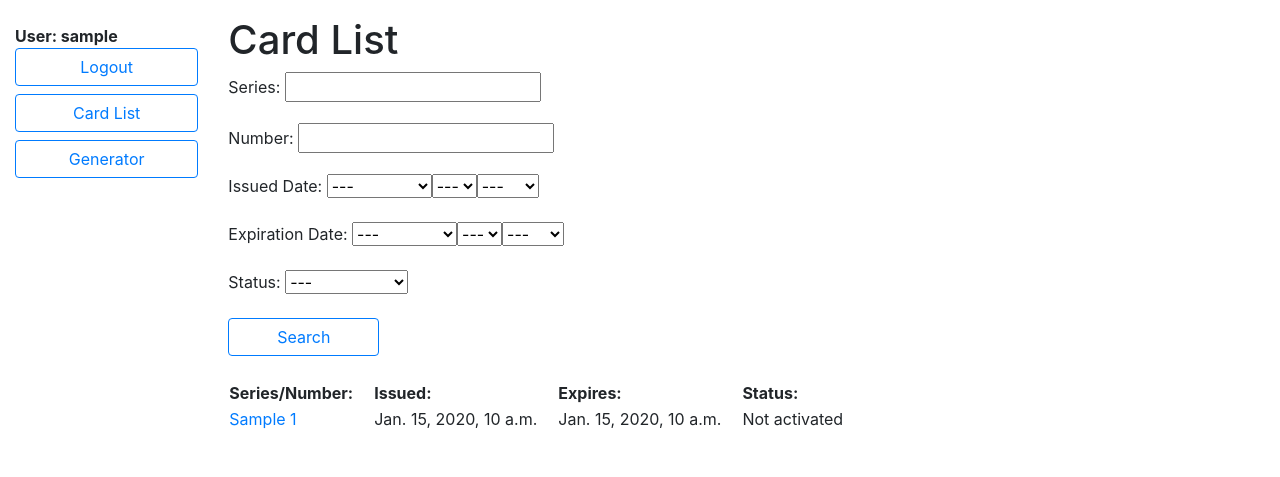
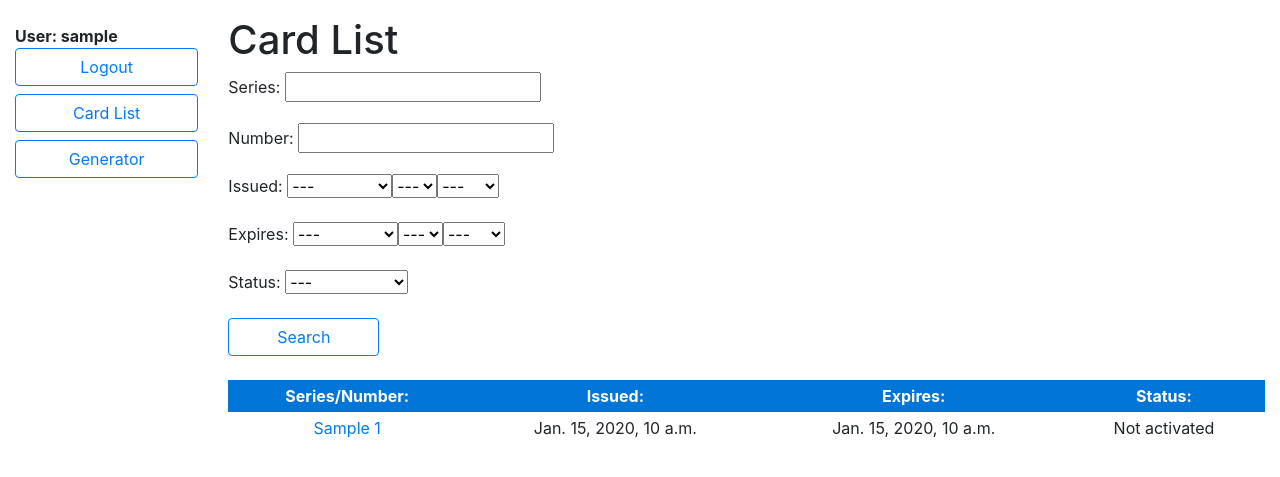
Before and after one commit to BalaurZmeu/LoyaltyCard, a Django app: page /card_manager/cardlist/ in a window 1280 px wide. Shown: the top 477 px of the page. Run offline with Django 5.2, Linux system fonts and the light colour scheme; a user stored in the database is signed in; tables that the repository leaves empty hold one stand-in row (values such as "Sample post"); some libraries are stand-ins or nearby versions.

Commit message:
Made the table look pretty on mobile

```diff
--- a/loyalty_card/card_manager/forms.py
+++ b/loyalty_card/card_manager/forms.py
@@ -4,6 +4,6 @@ from .models import Card
 class CardSearchForm(forms.Form):
     series = forms.CharField(required=False, label='Series')
     id_number = forms.CharField(required=False, label='Number')
-    issued = forms.DateField(required=False, widget=forms.SelectDateWidget, label='Issued Date')
-    expires = forms.DateField(required=False, widget=forms.SelectDateWidget, label='Expiration Date')
+    issued = forms.DateField(required=False, widget=forms.SelectDateWidget, label='Issued')
+    expires = forms.DateField(required=False, widget=forms.SelectDateWidget, label='Expires')
     status = forms.ChoiceField(choices=[('', '---')]+list(Card.CARD_STATUS), required=False, label='Status')
--- a/loyalty_card/card_manager/templates/card_manager/card_list.html
+++ b/loyalty_card/card_manager/templates/card_manager/card_list.html
@@ -11,21 +11,25 @@
   </form>
 
   {% if card_list %}
-    <table>
-      <tr>
+    <table class="resp">
+      <thead>
         <th>Series/Number:</th>
         <th>Issued:</th>
         <th>Expires:</th>
         <th>Status:</th>
-      </tr>
+      </thead>
+      <tbody>
+
       {% for card in card_list %}
-      <tr>
-        <td><a href="{{ card.get_absolute_url }}">{{ card }}</a></td>
-        <td>{{ card.issued }}</td>
-        <td>{{ card.expires }}</td>
-        <td>{{ card.get_status_display }}</td>
-      </tr>
+        <tr>
+          <td data-label="Series/Number:"><a href="{{ card.get_absolute_url }}">{{ card }}</a></td>
+          <td data-label="Issued:">{{ card.issued }}</td>
+          <td data-label="Expires:">{{ card.expires }}</td>
+          <td data-label="Status:">{{ card.get_status_display }}</td>
+        </tr>
       {% endfor %}
+
+      </tbody>
     </table>
   {% else %}
     <p>There are no cards.</p>
--- a/loyalty_card/static/css/main.css
+++ b/loyalty_card/static/css/main.css
@@ -14,3 +14,52 @@ th, td {
 span {
   font-weight: bold;
 }
+
+.resp {
+  width: 100%;
+  border-collapse: collapse;
+}
+
+.resp td, .resp th{
+  padding: 4px 15px;
+  text-align: center;
+  font-size: 16px;
+}
+
+.resp th {
+  background-color: #0275d8;
+  color: #ffffff;
+}
+
+.resp tbody tr:nth-child(even) {
+  background-color: #d1e8f5;
+}
+
+@media (max-width: 1000px) {
+
+.resp thead {
+  display: none;
+}
+
+.resp, .resp tbody, .resp tr, .resp td {
+  display:block;
+  width:100%;
+}
+
+.resp td {
+  padding-left: 40%;
+  text-align: left;
+  position:relative;
+}
+
+.resp td::before {
+  content: attr(data-label);
+  position: absolute;
+  left: 0;
+  width: 40%;
+  padding-left: 15px;
+  font-size: 15px;
+  font-weight: bold;
+  text-align: left;
+}
+}
```
